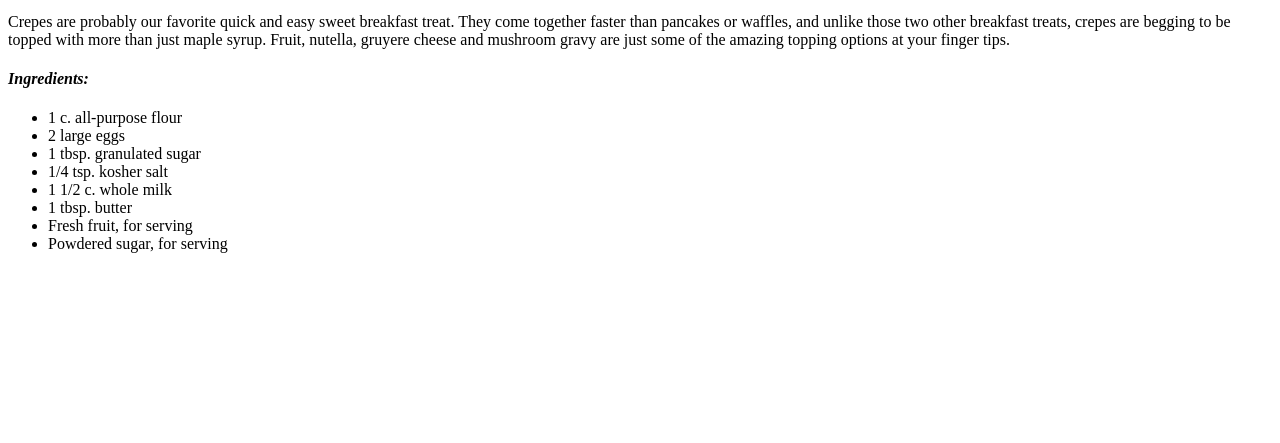
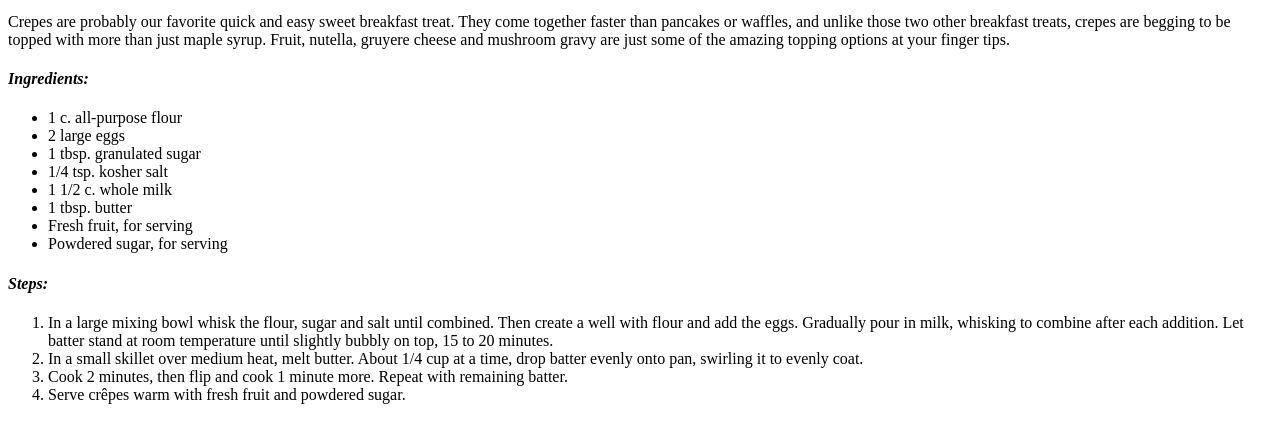
Before and after one commit to daribelash/odin-recipes, a plain HTML site: page recipes/crepes.html in a window 1280 px wide. Shown: the part 101-544 px from the top of the page. Drawn offline with Linux system fonts and the light colour scheme.

Commit message:
Added the steps section w/ ordered list

```diff
--- a/recipes/crepes.html
+++ b/recipes/crepes.html
@@ -22,6 +22,13 @@
             <li>Fresh fruit, for serving</li>
             <li>Powdered sugar, for serving</li>
         </ul>
-
+        <h4><em>Steps:</em></h4>
+        <ol>
+            <li>In a large mixing bowl whisk the flour, sugar and salt until combined. Then create a well with flour and add the eggs.
+                Gradually pour in milk, whisking to combine after each addition. Let batter stand at room temperature until slightly bubbly on top, 15 to 20 minutes.</li>
+            <li>In a small skillet over medium heat, melt butter. About 1/4 cup at a time, drop batter evenly onto pan, swirling it to evenly coat.</li>
+            <li>Cook 2 minutes, then flip and cook 1 minute more. Repeat with remaining batter. </li>
+            <li>Serve crêpes warm with fresh fruit and powdered sugar.</li>
+        </ol>
     </body>
 </html>
```
